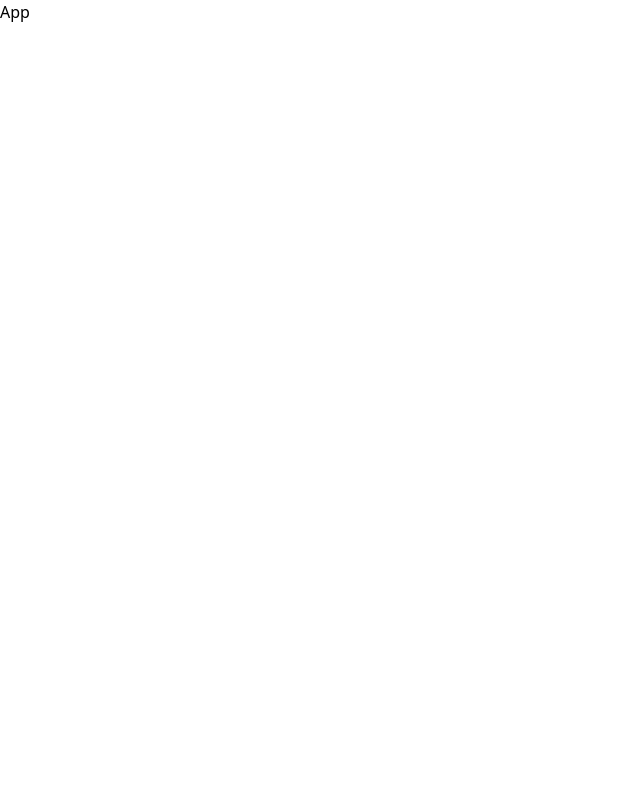
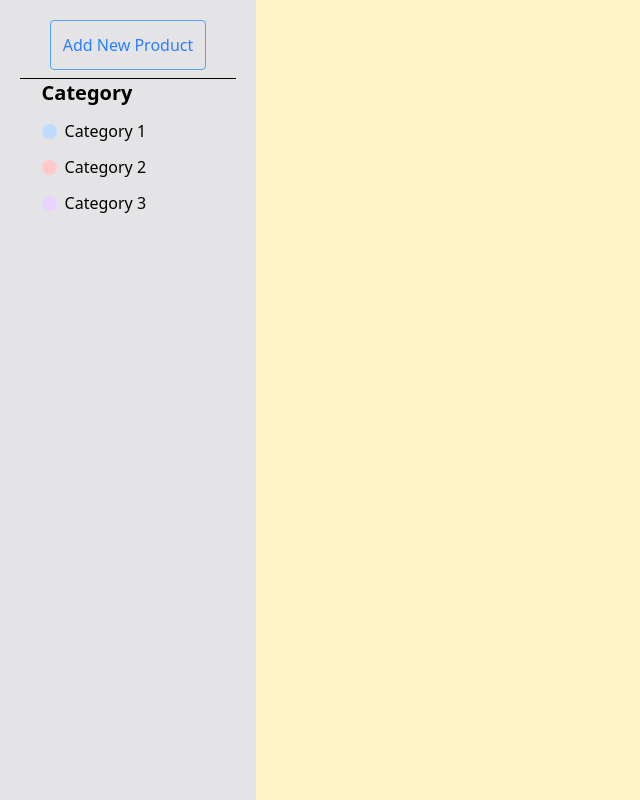
Before and after one commit to Kedar7500/E-Commerce_Project_By_React, a React (Vite) app in the folder ECommerce_ReactJS/: page / in a window 1280 px wide. Shown: the whole page, without its empty margins (0-640 px from the left). Built offline with nearby package versions, Linux system fonts and the light colour scheme.

Commit message:
creation of nav bar and items

```diff
--- a/ECommerce_ReactJS/src/App.jsx
+++ b/ECommerce_ReactJS/src/App.jsx
@@ -4,9 +4,28 @@ function App() {
 
 
   return (
-    <>
-      App
-    </>
+   <div className='w-screen h-screen flex'>
+      <nav className='w-[20%] h-full flex flex-col items-center p-5 bg-zinc-200'>
+        <a className='py-3 px-3 border border-blue-400 text-blue-500 rounded' href='/create'>Add New Product</a>
+        <hr className='w-full mt-2'/>
+        <h1 className='text-xl font-bold w-[80%] mb-3'>Category</h1>
+        <ul className='w-[80%]'>
+          <li className='flex items-center mb-3'>
+            <span className='bg-blue-200 w-[15px] h-[15px] rounded-full mr-2 '></span>Category 1
+          </li>
+          <li className='flex items-center mb-3'>
+            <span className='bg-red-200 w-[15px] h-[15px] rounded-full mr-2 '></span>Category 2
+          </li>
+          <li className='flex items-center mb-3'>
+            <span className='bg-purple-200 w-[15px] h-[15px] rounded-full mr-2 '></span>Category 3
+          </li>
+        </ul>
+      </nav>
+
+      <div className='w-[80%] h-full bg-amber-100'>
+
+      </div>
+   </div>
   )
 }
 
```
